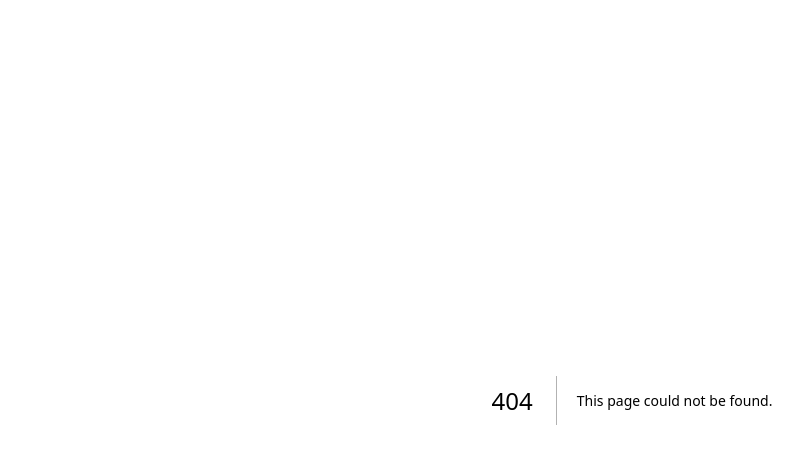
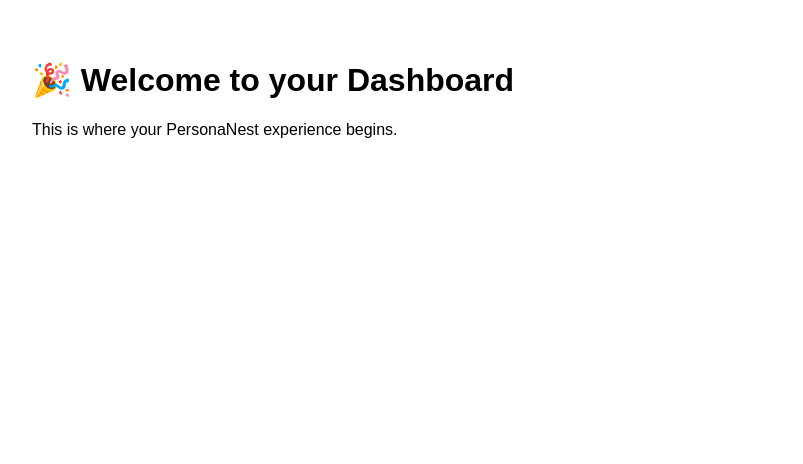
Before and after one commit to AI-PersonaBranders/personanest, a Next.js app: page /dashboard in a window 1280 px wide. Before the commit this address had no page. Shown: the top 464 px of the page, without its empty margins (8-811 px from the left). Built offline with nearby package versions, Linux system fonts and the light colour scheme.

Commit message:
Create page.tsx

```diff
--- /dev/null
+++ b/app/dashboard/page.tsx
@@ -0,0 +1,10 @@
+'use client'
+
+export default function Dashboard() {
+  return (
+    <main style={{ padding: '2rem', fontFamily: 'sans-serif' }}>
+      <h1>🎉 Welcome to your Dashboard</h1>
+      <p>This is where your PersonaNest experience begins.</p>
+    </main>
+  )
+}
```
